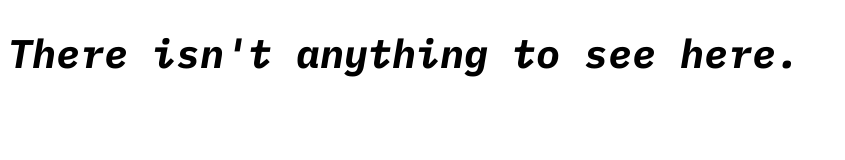
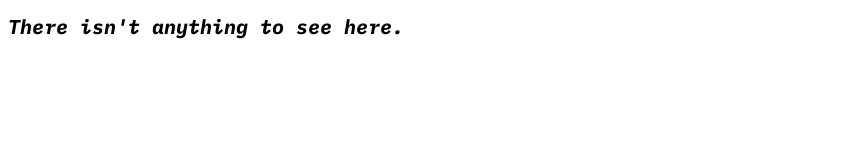
Before and after one commit to bencli/bencli.github.io, a plain HTML site: page index.html in a window 1280 px wide. Shown: the whole page, without its empty margins (0-845 px from the left). Drawn offline with Linux system fonts and the light colour scheme.

Commit message:
Update index.html

```diff
--- a/index.html
+++ b/index.html
@@ -6,6 +6,6 @@
 <link href="https://fonts.googleapis.com/css2?family=IBM+Plex+Mono:ital,wght@1,700&display=swap" rel="stylesheet">
 </head>
 <body>
-<h1 style="font-family: 'IBM Plex Mono', monospace; font-size:40px;">There isn't anything to see here.</h1>
+<h1 style="font-family: 'IBM Plex Mono', monospace; font-size:20px;">There isn't anything to see here.</h1>
 </body>
 </html>
```
